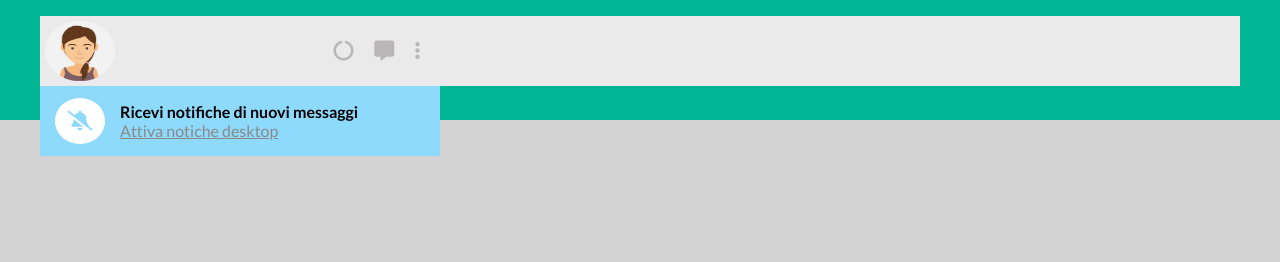
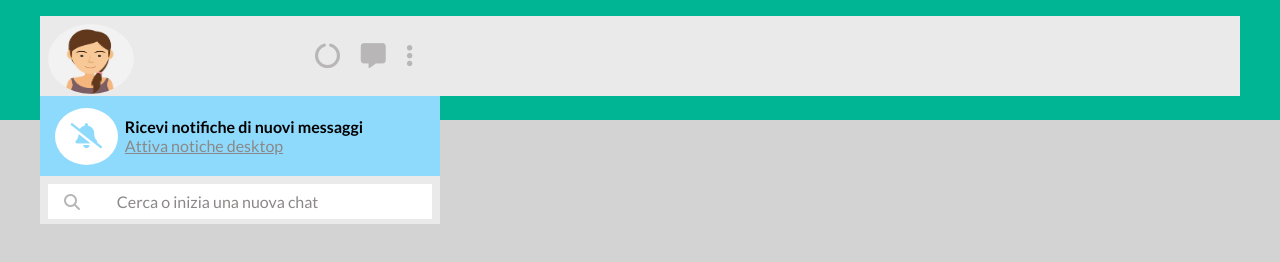
Before and after one commit to ghiottoandrea/html-css-boolzapp, a plain HTML site: page index.html in a window 1280 px wide. Drawn offline with Linux system fonts and the light colour scheme.

Commit message:
add search section

```diff
--- a/assets/style/style.css
+++ b/assets/style/style.css
@@ -79,7 +79,7 @@
     --boolzap-chat: rgba(213, 249, 186, 1);
     --boolzap-light-top: rgba(234, 234, 234, 1);
     --boolzap-light-bottom: rgba(243, 238, 234, 1);
-    --boolzap-lighter: white;
+    --boolzap-lighter: rgba(255, 255, 255, 1);
     --boolzap-icon: rgb(184, 182, 182);
 }
 
@@ -110,13 +110,13 @@ body {
     justify-content: flex-end;
     gap: 1.3rem;
     color: var(--boolzap-icon);
-    font-size: 20px;
+    font-size: 25px;
 }
 
 .profile-img img {
-    width: 40%;
-    height: 100%;
-    padding: 0.3rem;
+    width: 45%;
+    aspect-ratio: 1;
+    padding: 0.5rem 0;
     border-radius: 50%;
     object-fit: fill;
 }
@@ -144,7 +144,8 @@ body {
 .sender {
     background-color: var(--boolzap-light-top);
     display: flex;
-    height: 70px;
+    height: 10vh;
+    padding: 0 0.5rem;
 }
 
 .profile-img {
@@ -155,9 +156,9 @@ body {
 
 /* #region notification */
 .notification {
-    height: 70px;
+    height: 10vh;
     background-color: var(--boolzap-notification);
-    padding: 1rem 0;
+    padding: 1rem 0.5rem;
     display: flex;
     align-items: center;
 }
@@ -170,9 +171,9 @@ body {
 .notification-icon i {
     color: var(--boolzap-notification);
     background-color: var(--boolzap-lighter);
-    padding: 0.8rem;
+    padding: 1rem;
     border-radius: 50%;
-    font-size: 20px;
+    font-size: 25px;
 }
 
 .notification-text {
@@ -187,9 +188,31 @@ body {
 /* #endregion notification */
 
 /* #region search */
+.search {
+    background-color: var(--boolzap-light-top);
+    padding: 0.5rem;
+    height: 6vh;
+}
+
+.search-box {
+    display: flex;
+    background-color: var(--boolzap-lighter);
+    padding: 0.5rem 1rem;
+}
+
+.search-icon {
+    width: 15%;
+    color: var(--boolzap-icon);
+}
+
+.search-text {
+    color: rgb(139, 136, 136);
+}
 
 /* #endregion search */
 
+/* #region contacts */
+/* #endregion contacts */
 
 
 
--- a/index.html
+++ b/index.html
@@ -50,7 +50,18 @@
             </div>
             <!-- /.notification -->
 
-            <div class="search"></div>
+            <div class="search">
+                <div class="search-box">
+                    <div class="search-icon">
+                        <i class="fa-solid fa-magnifying-glass"></i>
+                    </div>
+                    <!-- /.search-icon -->
+                    <div class="search-text">
+                        Cerca o inizia una nuova chat
+                    </div>
+                    <!-- /.search-text -->
+                </div>
+            </div>
             <!-- /.search -->
 
             <div class="contacts"></div>
```
